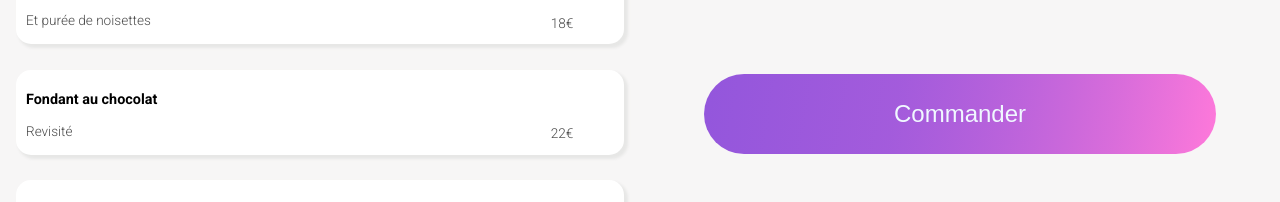
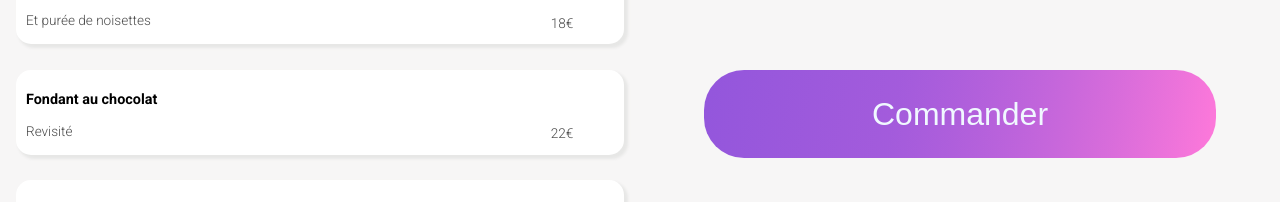
Before and after one commit to Maucoweb/p3_ohmyfood, a website: page alafrançaise.html in a window 1280 px wide. Shown: the part 878-1080 px from the top of the page. Drawn offline with Linux system fonts and the light colour scheme; a web font is replaced by a local one.

Commit message:
correction finale

```diff
--- a/sass/layout/main_page.scss
+++ b/sass/layout/main_page.scss
@@ -261,7 +261,7 @@ margin-top: 10%;
     width: 100%;
     margin:0;}
     @include tablette-only {
-        font-size: x-large;
+        font-size: 2rem;
     }
 
     &:hover {
```
Also changed, not shown: css/style.min.css, 1 other file.
